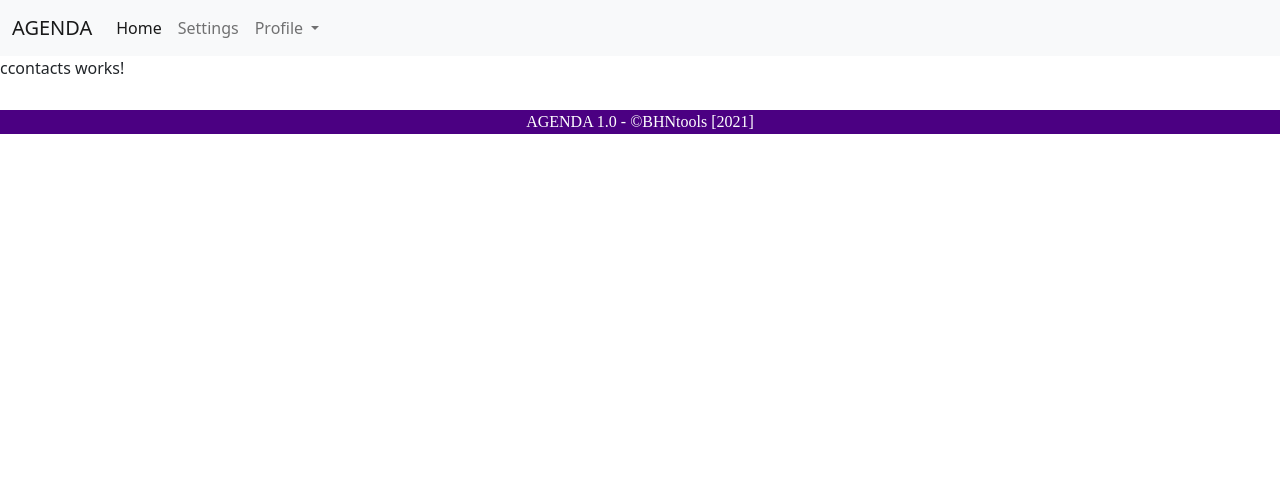
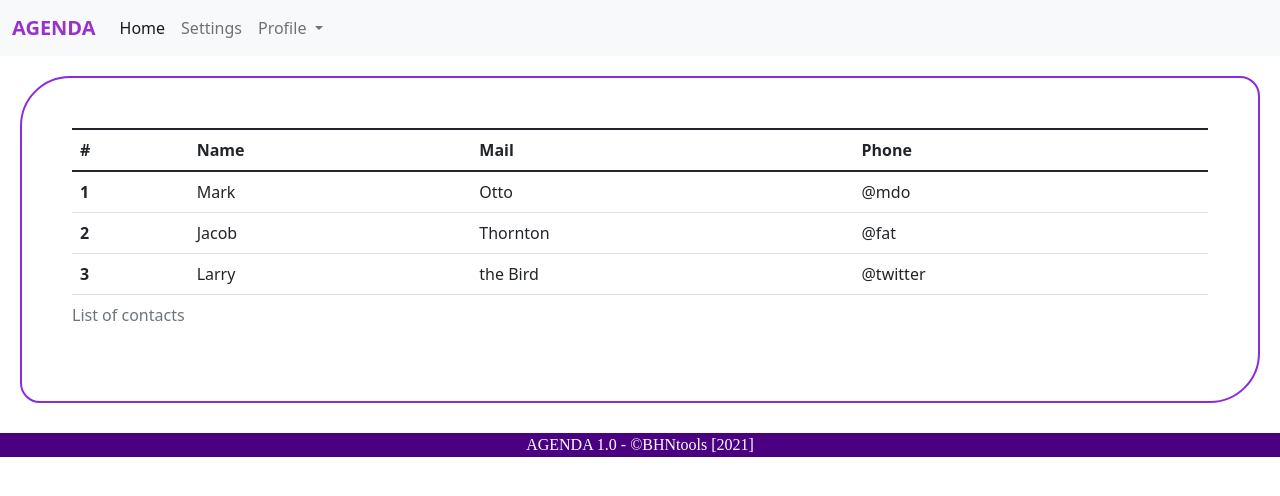
Before and after one commit to NajlaBH/ngagenda, an Angular app: page / in a window 1280 px wide. Shown: the top 496 px of the page. Built offline with nearby package versions, Linux system fonts and the light colour scheme.

Commit message:
:wrench: Add table contact.

```diff
--- a/src/app/ccontacts/ccontacts.component.css
+++ b/src/app/ccontacts/ccontacts.component.css
@@ -0,0 +1,9 @@
+.ccontact{
+  border: 2px solid red;
+  padding: 50px;
+  border-radius: 50px 20px;
+  border-color:#8A2BE2;
+  margin-top: 20px;
+  margin-left: 20px;
+  margin-right:20px;
+}
--- a/src/app/ccontacts/ccontacts.component.html
+++ b/src/app/ccontacts/ccontacts.component.html
@@ -1 +1,35 @@
-<p>ccontacts works!</p>
+<div class="ccontact">
+   <div>
+     <table class="table">
+     <caption>List of contacts</caption>
+      <thead>
+      <tr>
+      <th scope="col">#</th>
+      <th scope="col">Name</th>
+      <th scope="col">Mail</th>
+      <th scope="col">Phone</th>
+      </tr>
+      </thead>
+     <tbody>
+     <tr>
+      <th scope="row">1</th>
+      <td>Mark</td>
+      <td>Otto</td>
+      <td>@mdo</td>
+     </tr>
+     <tr>
+      <th scope="row">2</th>
+      <td>Jacob</td>
+      <td>Thornton</td>
+      <td>@fat</td>
+     </tr>
+     <tr>
+      <th scope="row">3</th>
+      <td>Larry</td>
+      <td>the Bird</td>
+      <td>@twitter</td>
+     </tr>
+    </tbody>
+    </table>
+   </div>
+</div>
--- a/src/app/cnvbar/cnvbar.component.html
+++ b/src/app/cnvbar/cnvbar.component.html
@@ -1,6 +1,6 @@
 <nav class="navbar navbar-expand-lg navbar-light bg-light">
   <div class="container-fluid">
-    <a class="navbar-brand" href="#">AGENDA</a>
+	  <a class="navbar-brand" href="#" style="color:#9932CC;"><strong>AGENDA</strong></a>
     <button class="navbar-toggler" type="button" data-bs-toggle="collapse" data-bs-target="#navbarSupportedContent" aria-controls="navbarSupportedContent" aria-expanded="false" aria-label="Toggle navigation">
       <span class="navbar-toggler-icon"></span>
     </button>
```
